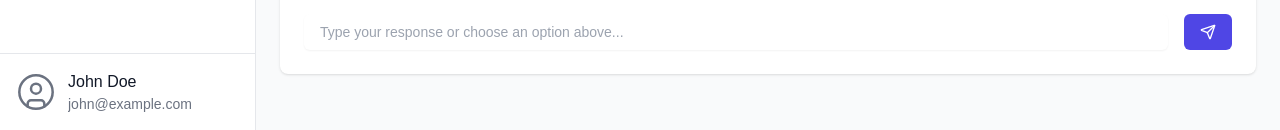
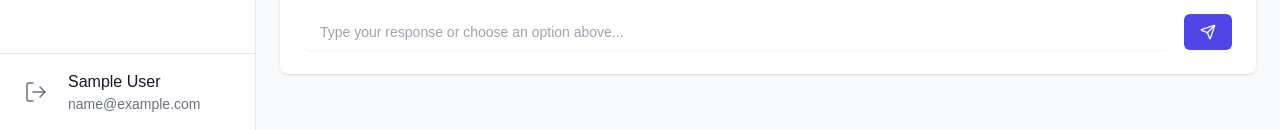
Before and after one commit to Ali-Haider-Tamba-SE/tail-twist-fe, a Next.js app: page /dashboard/new-tale in a window 1280 px wide. Shown: the part 670-800 px from the top of the page. Built offline with nearby package versions, Linux system fonts and the light colour scheme; sample sign-in values are in the browser's storage.

Commit message:
feat - logout

```diff
--- a/src/app/dashboard/layout.tsx
+++ b/src/app/dashboard/layout.tsx
@@ -14,7 +14,7 @@ import {
   Menu,
   ChevronRight,
   Feather,
-  UserCircle,
+  LogOut,
 } from 'lucide-react';
 import { useUser } from '@/contexts/user-context';
 import { useRouter } from 'next/navigation';
@@ -35,7 +35,7 @@ export default function DashboardLayout({
   const [isMobile, setIsMobile] = useState(false);
   const { theme, toggleTheme } = useTheme();
   const pathname = usePathname();
-  const { user, isLoading } = useUser();
+  const { user, isLoading, setUser } = useUser();
   const router = useRouter();
 
   useEffect(() => {
@@ -52,6 +52,11 @@ export default function DashboardLayout({
     window.addEventListener('resize', handleResize);
     return () => window.removeEventListener('resize', handleResize);
   }, []);
+
+  const handleLogout = () => {
+    setUser(null);
+    router.push('/signin');
+  };
 
   if (isLoading) {
     return <div>Loading...</div>;
@@ -164,25 +169,28 @@ export default function DashboardLayout({
                 isSidebarOpen ? 'space-x-3' : 'justify-center'
               }`}
             >
-              <div className="relative z-10">
-                <UserCircle
-                  className="w-10 h-10 text-gray-500 dark:text-gray-400"
+              <button
+                onClick={handleLogout}
+                className="relative z-10 p-2 rounded-full hover:bg-gray-100 dark:hover:bg-gray-700"
+              >
+                <LogOut
+                  className="w-6 h-6 text-gray-500 dark:text-gray-400"
                   strokeWidth={1.5}
                 />
-              </div>
+              </button>
               {isSidebarOpen ? (
                 <div className="min-w-0 flex-1">
                   <p className="font-medium text-gray-900 dark:text-white truncate">
-                    John Doe
+                    {user?.name}
                   </p>
                   <p className="text-sm text-gray-500 dark:text-gray-400 truncate">
-                    john@example.com
+                    {user?.email}
                   </p>
                 </div>
               ) : (
                 !isMobile && (
                   <div className="fixed z-50 left-[4.5rem] top-auto bg-gray-900 text-white px-2 py-1 rounded text-sm whitespace-nowrap opacity-0 group-hover:opacity-100 transition-opacity duration-150 pointer-events-none">
-                    John Doe
+                    Logout
                   </div>
                 )
               )}
--- a/src/app/signin/page.tsx
+++ b/src/app/signin/page.tsx
@@ -1,5 +1,5 @@
 'use client';
-import { useState } from 'react';
+import { useState, useEffect } from 'react';
 import { useRouter } from 'next/navigation';
 import { useTheme } from '@/components/theme-provider';
 import { Feather } from 'lucide-react';
@@ -11,7 +11,21 @@ export default function SignIn() {
   const [loading, setLoading] = useState(false);
   const { theme, toggleTheme } = useTheme();
   const router = useRouter();
-  const { setUser } = useUser();
+  const { setUser, user, isLoading } = useUser();
+
+  useEffect(() => {
+    if (!isLoading && user) {
+      router.push('/dashboard');
+    }
+  }, [user, isLoading, router]);
+
+  if (isLoading) {
+    return <div>Loading...</div>;
+  }
+
+  if (user) {
+    return null;
+  }
 
   const handleSubmit = async (e: React.FormEvent<HTMLFormElement>) => {
     e.preventDefault();
```
